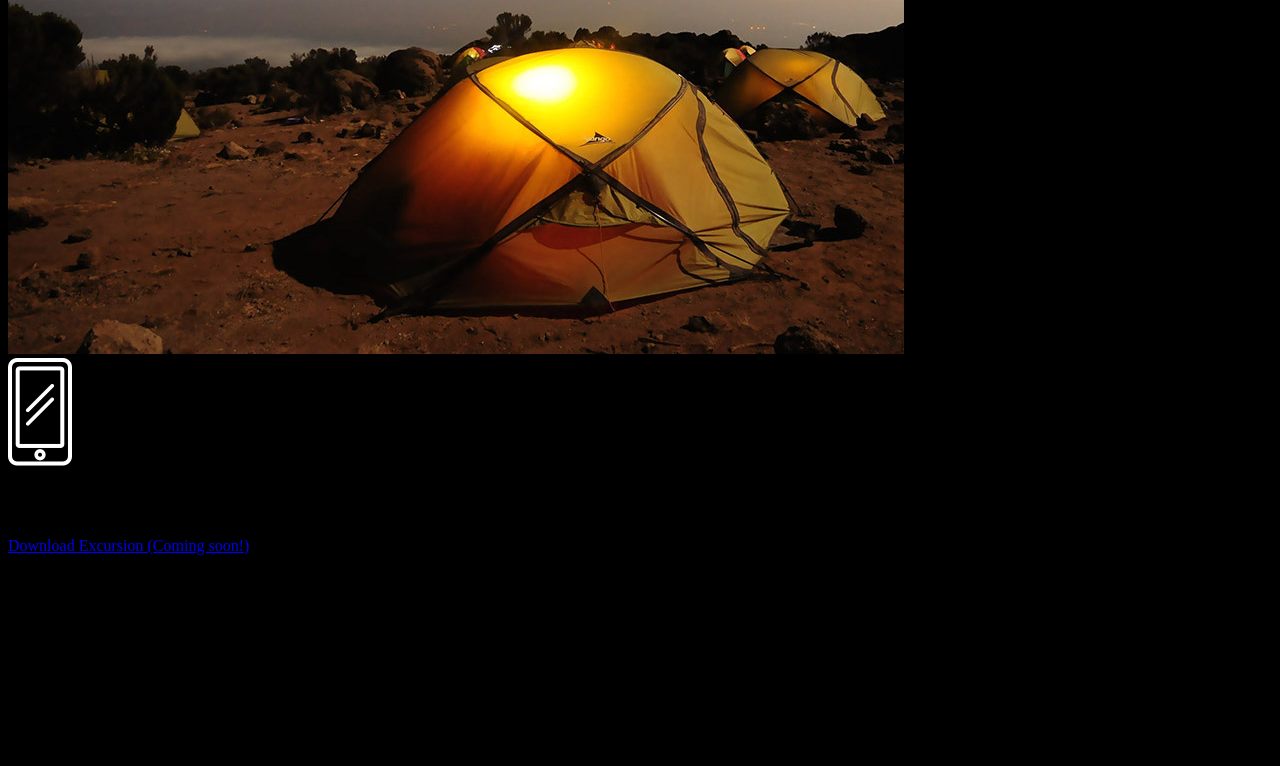
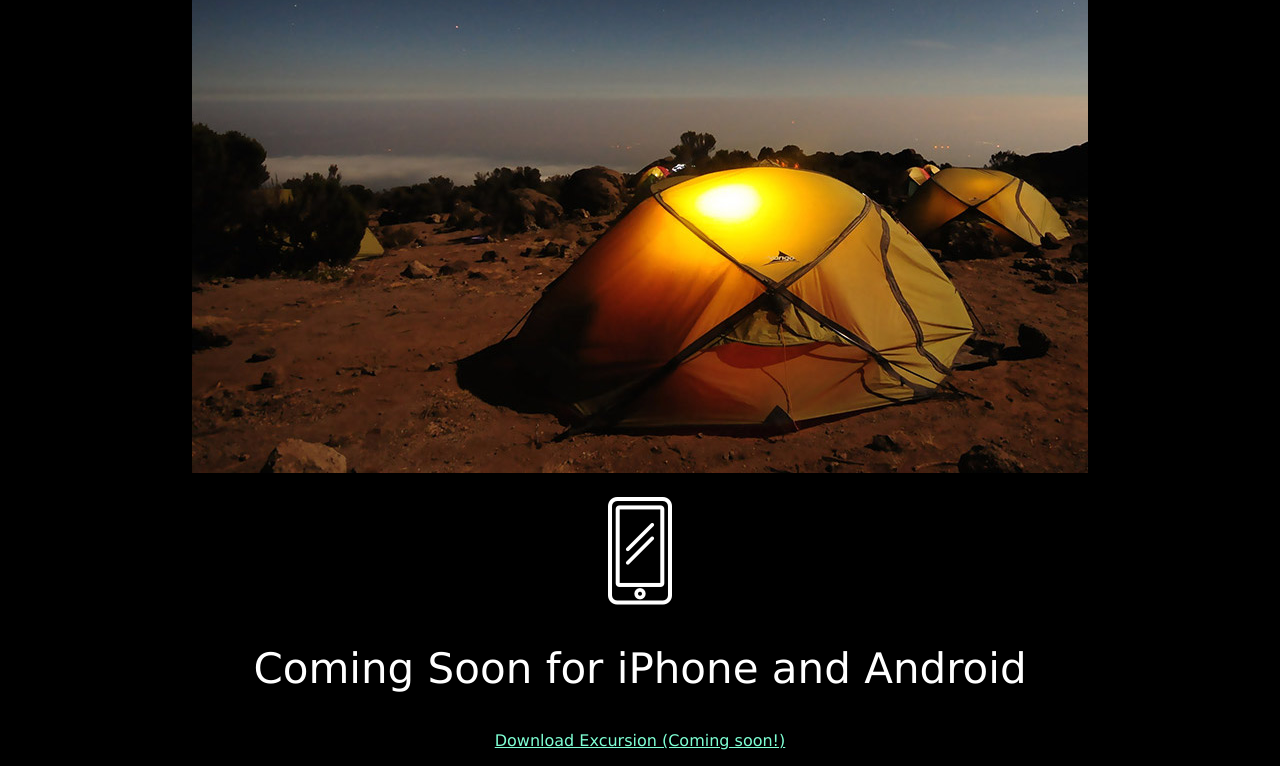
Before and after one commit to MichaelMordak/Excursion, a plain HTML site: page index.html in a window 1280 px wide. Shown: the part 1112-1878 px from the top of the page. Before the commit the page ends 1717 px from the top, so only its background shows below. Drawn offline with Linux system fonts and the light colour scheme.

Commit message:
added css and edited html as needed

```diff
--- a/index.html
+++ b/index.html
@@ -15,13 +15,13 @@
     </div>
 
     <div>
-      <p><a href ="https://s3.amazonaws.com/codecademy-content/programs/freelance-one/excursion/index.html#">Download Excursion (Coming soon!)</a></p>
+      <p><a class="download" href ="https://s3.amazonaws.com/codecademy-content/programs/freelance-one/excursion/index.html#">Download Excursion (Coming soon!)</a></p>
     </div>
 
     <div>
-      <video width="404" height="720" autoplay="autoplay">
+      <video width="404" height="720" autoplay loop>
       <source src="./resources/video/excursion.mp4" type="video/mp4">
-      </video>"
+      </video>
     </div>
 
     <div>
@@ -33,19 +33,19 @@
       <img src="./resources/images/tent_image.jpg">
     </div>
 
-    <div>
+    <div class="phone">
       <img src="./resources/images/phone_icon.png">
     </div>
 
     <div>
-      <h2>Coming soon for iPhone and Android</h2>
+      <h2>Coming Soon for iPhone and Android</h2>
     </div>
 
     <div>
-      <p><a href ="https://s3.amazonaws.com/codecademy-content/programs/freelance-one/excursion/index.html#">Download Excursion (Coming soon!)</a></p>
+      <p><a class="download" href ="https://s3.amazonaws.com/codecademy-content/programs/freelance-one/excursion/index.html#">Download Excursion (Coming soon!)</a></p>
     </div>
 
-    <div>
+    <div class="footer">
       <p>&copy; Excursion</p>
     </div>
 
--- a/resources/css/style.css
+++ b/resources/css/style.css
@@ -1,11 +1,36 @@
 body {
   background-color: black;
+  font-family: verdana;
+  text-align: center;
+  color: white;
 }
 
 h1 {
-  color: white;
+  font-weight: normal;
+  font-size: 50px;
+  text-align: center;
+}
+
+h2 {
+  font-size: 42px;
+  font-weight: 300;
+}
+
+.download {
+  color: aquamarine;
+  font-size: 16px;
 }
 
 p {
-  font-size: 16px;
+  color: grey;
+  font-size: 21px;
 }
+
+.phone {
+  margin-top: 20px;
+}
+
+.footer {
+  text-align: right;
+  color: gray;
+}
```
